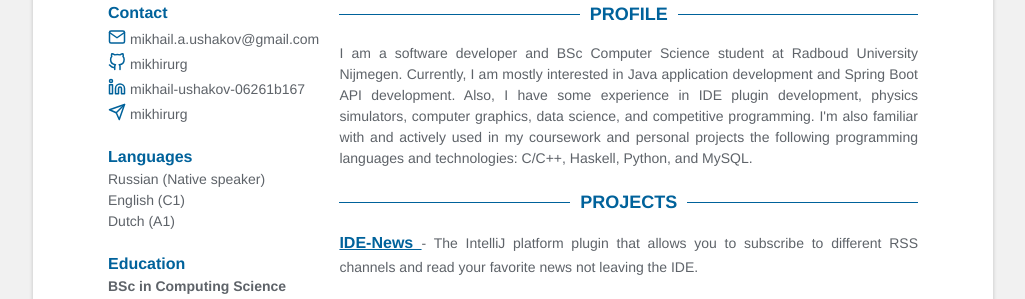
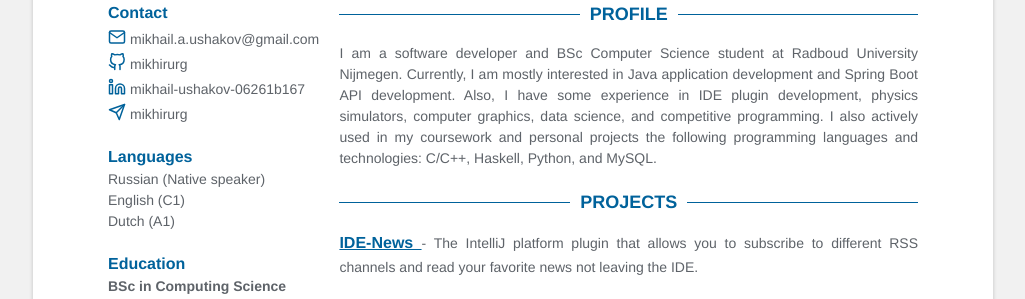
Before and after one commit to mikhirurg/mikhirurg.github.io, a Jekyll site: the page built from index.html, in a window 1280 px wide. Shown: the part 190-489 px from the top of the page, without its empty margins (127-1152 px from the left). Built offline with Jekyll 4.4.1, drawn with Linux system fonts in a browser that asks for light colours.

Commit message:
Resume updated

```diff
--- a/_data/data.yml
+++ b/_data/data.yml
@@ -55,7 +55,8 @@ profile: |
   I am a software developer and BSc Computer Science student at Radboud University Nijmegen.
   Currently, I am mostly interested in Java application development and Spring Boot API development.
   Also, I have some experience in IDE plugin development, physics simulators, computer graphics, data science, and competitive programming.
-  I'm also familiar with and actively used in my coursework and personal projects the following programming languages and technologies: C/C++, Haskell, Python, and MySQL.
+  I also actively used in my coursework and personal projects the following programming languages and technologies: C/C++, Haskell, Python, and MySQL.
+
 
 projects:
   - title: IDE-News
```
